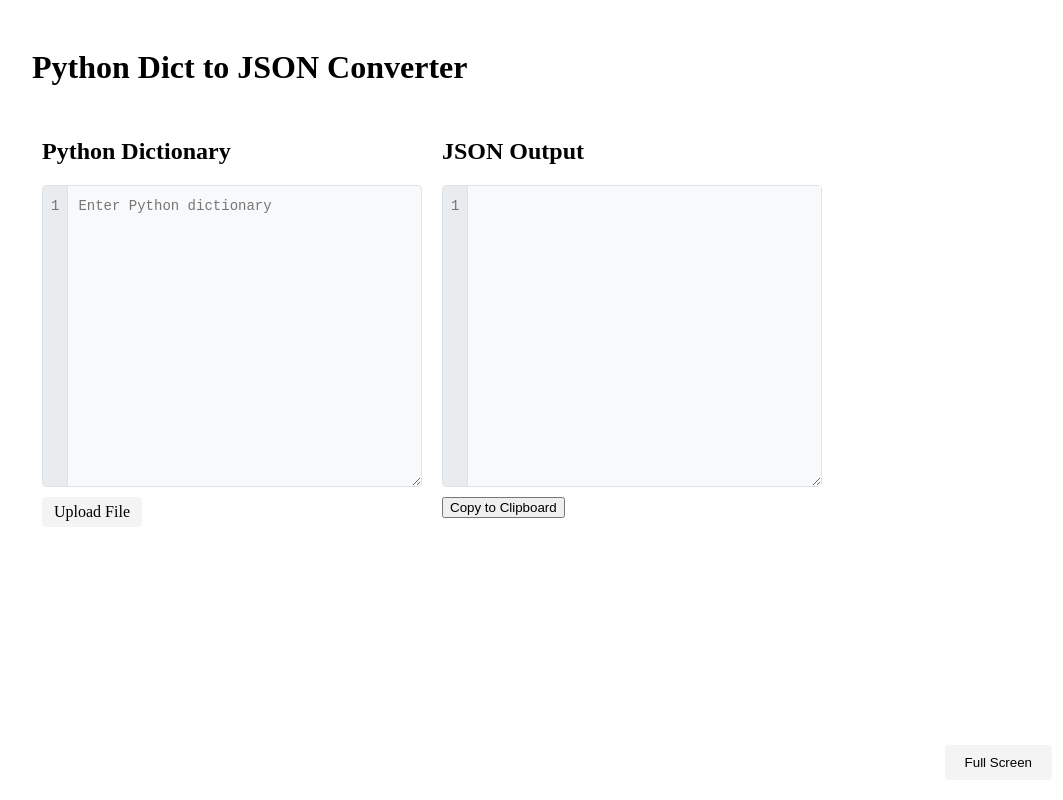
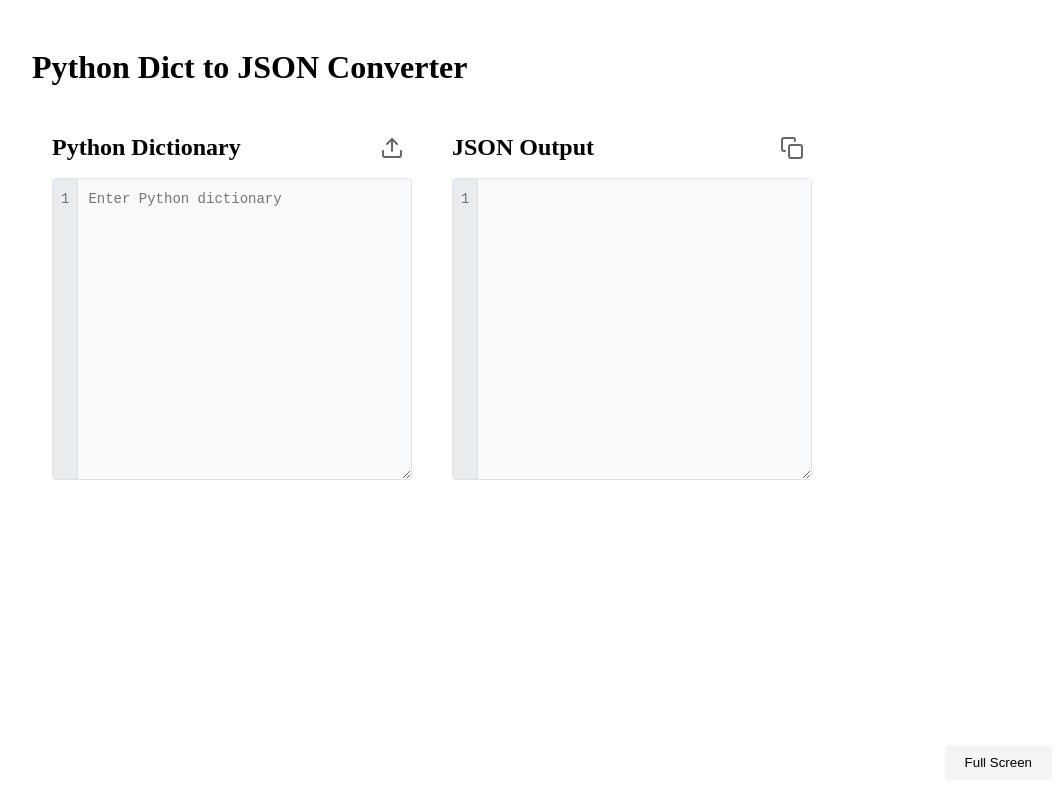
Before and after one commit to danmooney/dict2json, a React app: page / in a window 1280 px wide. Shown: the whole page, without its empty margins (208-1271 px from the left). Built offline with nearby package versions, Linux system fonts and the light colour scheme.

Commit message:
Add toolbar and use icons

```diff
--- a/src/App.css
+++ b/src/App.css
@@ -46,7 +46,7 @@
 .input,
 .output {
   flex: 1;
-  padding: 10px;
+  padding: 20px;
 }
 
 textarea,
@@ -95,6 +95,7 @@ pre {
   background: #f8f9fa;
   border: 1px solid #dee2e6;
   border-radius: 4px;
+  margin-top: 0;
 }
 
 .line-numbers {
@@ -183,3 +184,77 @@ textarea:focus + .line-numbers .line-number.current {
     opacity: 0;
   }
 }
+
+.section-header {
+  display: flex;
+  align-items: center;
+  justify-content: space-between;
+  margin-bottom: 10px;
+}
+
+.section-header h2 {
+  margin: 0;
+}
+
+.toolbar {
+  display: flex;
+  gap: 8px;
+}
+
+.toolbar-button {
+  background: none;
+  border: none;
+  padding: 8px;
+  cursor: pointer;
+  border-radius: 4px;
+  display: flex;
+  align-items: center;
+  justify-content: center;
+  color: #666;
+  transition: all 0.2s ease;
+}
+
+.toolbar-button:hover {
+  background-color: #f0f0f0;
+  color: #333;
+}
+
+/* Hide tooltips on mobile */
+@media (max-width: 600px) {
+  .toolbar-button[title]:hover::after {
+    display: none;
+  }
+}
+
+/* Show tooltips on desktop */
+@media (min-width: 601px) {
+  .toolbar-button[title] {
+    position: relative;
+  }
+
+  .toolbar-button[title]:hover::after {
+    content: attr(title);
+    position: absolute;
+    bottom: -30px;
+    left: 50%;
+    transform: translateX(-50%);
+    padding: 4px 8px;
+    background-color: #333;
+    color: white;
+    border-radius: 4px;
+    font-size: 12px;
+    white-space: nowrap;
+    z-index: 1000;
+  }
+
+  .toolbar-button[title]:hover::before {
+    content: '';
+    position: absolute;
+    bottom: -10px;
+    left: 50%;
+    transform: translateX(-50%);
+    border-width: 5px;
+    border-style: solid;
+    border-color: transparent transparent #333 transparent;
+  }
+}
--- a/src/components/InputSection.js
+++ b/src/components/InputSection.js
@@ -1,9 +1,13 @@
 import React from 'react';
+import Toolbar from './Toolbar';
 
 function InputSection({ input, setInput, handleFileUpload }) {
   return (
     <div className="input">
-      <h2>Python Dictionary</h2>
+      <div className="section-header">
+        <h2>Python Dictionary</h2>
+        <Toolbar onFileUpload={handleFileUpload} />
+      </div>
       <div className="editor-container">
         <div className="line-numbers">
           {input.split('\n').map((_, i) => (
@@ -18,16 +22,6 @@ function InputSection({ input, setInput, handleFileUpload }) {
           spellCheck="false"
         />
       </div>
-      <div className="actions">
-        <label htmlFor="file-upload" className="file-upload-label">
-          Upload File
-        </label>
-        <input
-          id="file-upload"
-          type="file"
-          onChange={handleFileUpload}
-        />
-      </div>
     </div>
   );
 }
--- a/src/components/OutputSection.js
+++ b/src/components/OutputSection.js
@@ -1,9 +1,13 @@
 import React from 'react';
+import Toolbar from './Toolbar';
 
 function OutputSection({ output, error, handleCopy }) {
   return (
     <div className="output">
-      <h2>JSON Output</h2>
+      <div className="section-header">
+        <h2>JSON Output</h2>
+        <Toolbar onCopy={handleCopy} isOutput={true} />
+      </div>
       <div className="editor-container">
         <div className="line-numbers">
           {(output || error || '').split('\n').map((_, i) => (
@@ -17,9 +21,6 @@ function OutputSection({ output, error, handleCopy }) {
           spellCheck="false"
         />
       </div>
-      <div className="actions">
-        <button onClick={handleCopy}>Copy to Clipboard</button>
-      </div>
     </div>
   );
 }
--- /dev/null
+++ b/src/components/Toolbar.js
@@ -0,0 +1,36 @@
+import React from 'react';
+
+function Toolbar({ onFileUpload, onCopy, isOutput = false }) {
+  return (
+    <div className="toolbar">
+      {!isOutput ? (
+        <label htmlFor="file-upload" className="toolbar-button" title="Upload File">
+          <svg xmlns="http://www.w3.org/2000/svg" width="24" height="24" viewBox="0 0 24 24" fill="none" stroke="currentColor" strokeWidth="2" strokeLinecap="round" strokeLinejoin="round">
+            <path d="M21 15v4a2 2 0 0 1-2 2H5a2 2 0 0 1-2-2v-4" />
+            <polyline points="17 8 12 3 7 8" />
+            <line x1="12" y1="3" x2="12" y2="15" />
+          </svg>
+          <input
+            id="file-upload"
+            type="file"
+            onChange={onFileUpload}
+            style={{ display: 'none' }}
+          />
+        </label>
+      ) : (
+        <button
+          className="toolbar-button"
+          onClick={onCopy}
+          title="Copy to Clipboard"
+        >
+          <svg xmlns="http://www.w3.org/2000/svg" width="24" height="24" viewBox="0 0 24 24" fill="none" stroke="currentColor" strokeWidth="2" strokeLinecap="round" strokeLinejoin="round">
+            <rect x="9" y="9" width="13" height="13" rx="2" ry="2" />
+            <path d="M5 15H4a2 2 0 0 1-2-2V4a2 2 0 0 1 2-2h9a2 2 0 0 1 2 2v1" />
+          </svg>
+        </button>
+      )}
+    </div>
+  );
+}
+
+export default Toolbar;
```
